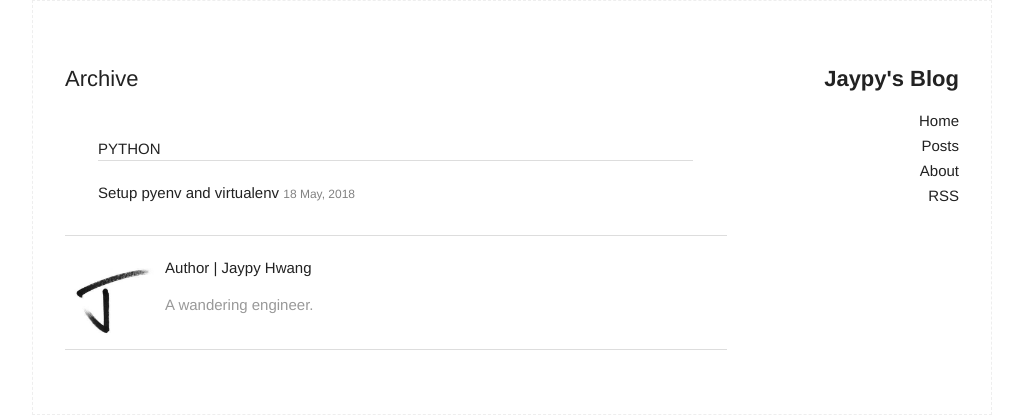
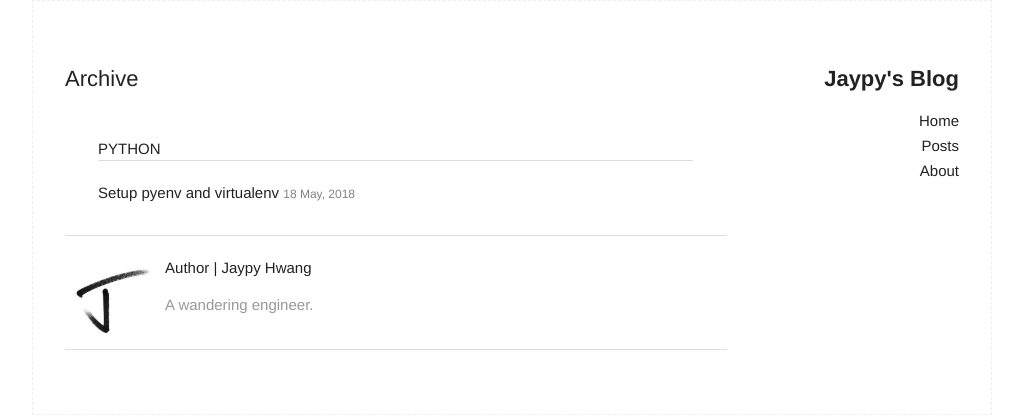
Before and after one commit to jaypy-h/jaypy-h.github.io, a Jekyll site: the page built from archive.html, in a window 1280 px wide. Shown: the top 417 px of the page, without its empty margins (128-1151 px from the left). Built offline with Jekyll 4.4.1, drawn with Linux system fonts in a browser that asks for light colours.

Commit message:
Remove RSS Link

```diff
--- a/_includes/header.html
+++ b/_includes/header.html
@@ -20,7 +20,7 @@
           <li><a href="{{ "/" | prepend: site.baseurl }}">Home</a></li>
           <li><a href="{{ "/archive" | prepend: site.baseurl }}">Posts</a></li>
           <li><a href="{{ "/about" | prepend: site.baseurl }}">About</a></li>
-          <li><a href="{{ "/feed.xml" | prepend: site.baseurl }}">RSS</a></li>
+          <!--li><a href="{{ "/feed.xml" | prepend: site.baseurl }}">RSS</a></li-->
         </ul>
       </nav>
     </div>
```
